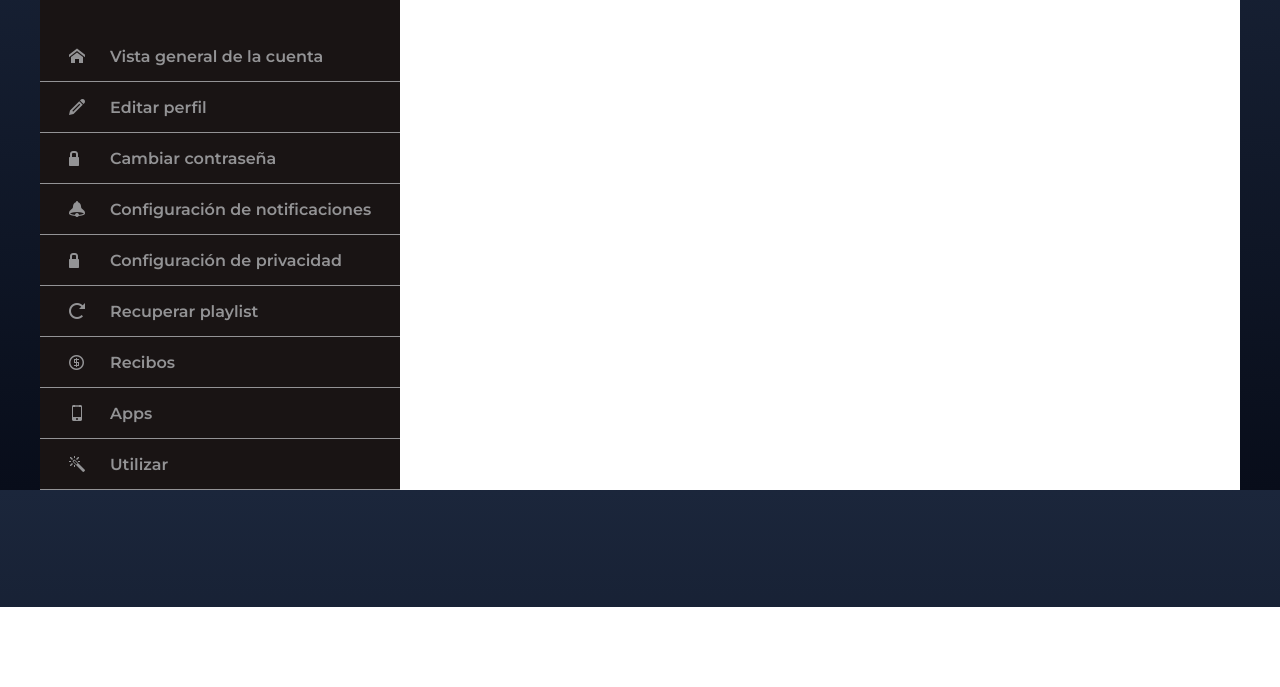
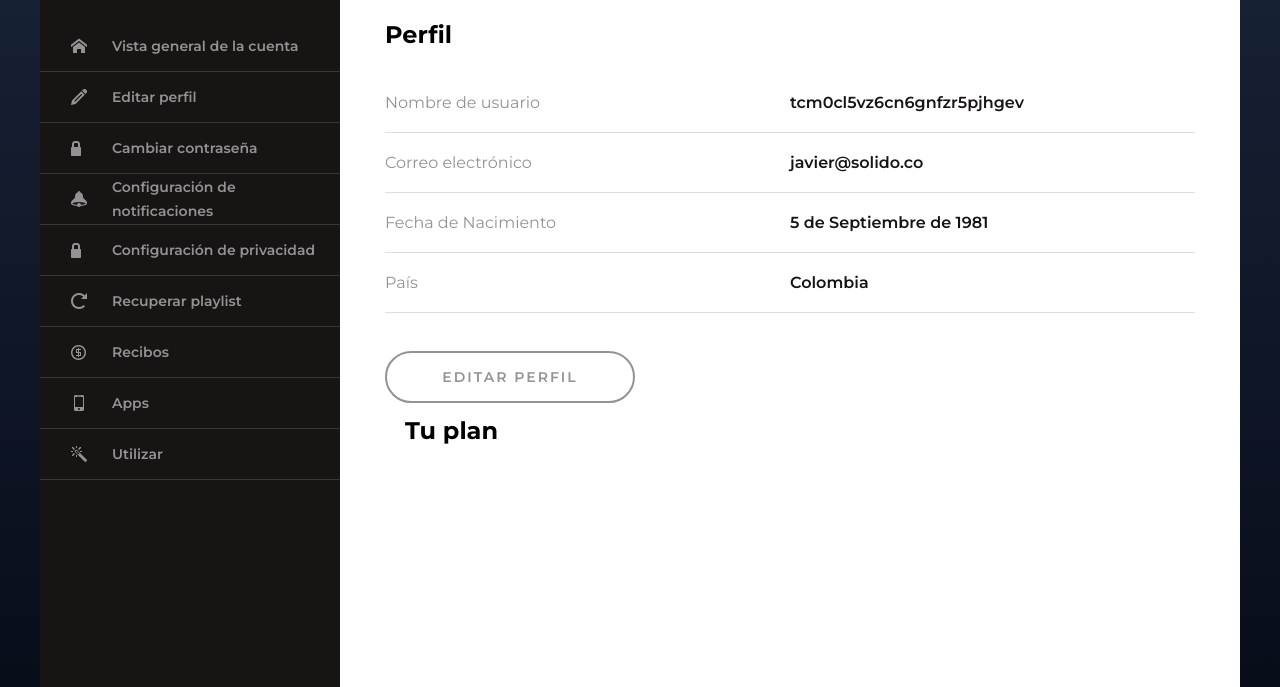
Before and after one commit to javandresmoreno/spotify-clone-account-page, a plain HTML site: page index.html in a window 1280 px wide. Shown: the part 193-880 px from the top of the page. Before the commit the page ends 800 px from the top, so only its background shows below. Drawn offline with Linux system fonts and the light colour scheme; files whose address does not match are found by name.

Commit message:
Add account description

```diff
--- a/assets/css/main.css
+++ b/assets/css/main.css
@@ -64,7 +64,7 @@ body {
 
 .account__container {
   display: grid;
-  grid-template-columns: 30% 70%;
+  grid-template-columns: 300px 900px;
   max-width: 1200px;
   margin: 0 auto;
 }
@@ -81,28 +81,30 @@ body {
 }
 
 .account__photo img {
-  height: 80px;
+  height: 70px;
   border-radius: 50%;
 }
 
 .account__blocks {
   display: flex;
-  border-bottom: 1px solid var(--color-passive);
+  border-bottom: 1px solid #363636;
 }
 
 .account__blocks--line {
-  border-right: 4px solid var(--color-black);
+  border-right: 6px solid var(--color-black);
 }
 
 .account__blocks--line:hover {
-  border-right: 4px solid var(--color-green);
+  border-right: 6px solid var(--color-green);
 }
 
 .account__blocks--item {
   display: flex;
   align-items: center;
   height: 50px;
+  font-size: 14px;
   font-weight: 600;
+  line-height: 24px;
   color: var(--color-passive);
 }
 
@@ -127,12 +129,83 @@ body {
 
 .account__description {
   display: grid;
-  grid-template-columns: 5% 40% 40% 5%;
+  grid-template-columns: 5% 45% 45% 5%;
   grid-template-rows: repeat(12, 1fr);
   background-color: white;
+  height: 100vh;
 }
 
 .account__description--title {
   grid-column: 2 / span 2;
+  align-self: center;
   font-size: 40px;
+  padding: 40px 0 40px 0;
+  letter-spacing: -1.5px;
 }
+
+.account__description--profile {
+  grid-column: 2 / span 1;
+  grid-row: 2;
+  align-self: center;
+}
+
+.account__description--profile h1 {
+  padding: 0px 0 20px 0;
+}
+
+.account__description--profile-item {
+  grid-column: 2 / span 1;
+  grid-row: 3 / span 3;
+}
+
+.account__description--profile-item ul li {
+  padding: 20px 0 20px 0;
+  list-style: none;
+  color: var(--color-passive);
+  border-bottom: 1px solid #dfdfdf;
+}
+
+.button__outline {
+  grid-column: 2 / span 1;
+  grid-row: 7 / span 1;
+  align-self: center;
+  width: 250px;
+  padding: 15px 0;
+  margin-top: 50px;
+  color: var(--color-passive);
+  border: 2px solid var(--color-passive);
+  border-radius: 30px;
+  text-decoration: none;
+  text-transform: uppercase;
+  font-size: 14px;
+  font-weight: 600;
+  letter-spacing: 2px;
+  text-align: center;
+  background-color: var(--color-white);
+}
+
+.button__outline:hover {
+  color: var(--color-black);
+  border: 2px solid var(--color-black);
+  transform: scale(1.05);
+}
+
+.account__description--profile-data {
+  grid-column: 3 / span 1;
+  grid-row: 3 / span 3;
+}
+
+.account__description--profile-data ul li {
+  padding: 20px 0 20px 0;
+  list-style: none;
+  color: var(--color-black);
+  border-bottom: 1px solid #dfdfdf;
+  font-weight: 600;
+}
+
+.account__description--plan {
+  grid-column: 2 / span 2;
+  grid-row: 8 / span 1;
+  align-self: center;
+  padding: 0 20px 0 20px;
+}
--- a/index.html
+++ b/index.html
@@ -115,7 +115,32 @@
 
       <!-- account description start  -->
       <section class="account__description">
-        <h1 class="account__description--title">Vista general de la cuenta</h1>
+        <h1 class="account__description--title">
+          Vista general de la cuenta
+        </h1>
+        <div class="account__description--profile">
+          <h1>Perfil</h1>
+        </div>
+        <div class="account__description--profile-item">
+          <ul>
+            <li>Nombre de usuario</li>
+            <li>Correo electrónico</li>
+            <li>Fecha de Nacimiento</li>
+            <li>País</li>
+          </ul>
+        </div>
+        <div class="account__description--profile-data">
+          <ul>
+            <li>tcm0cl5vz6cn6gnfzr5pjhgev</li>
+            <li>javier@solido.co</li>
+            <li>5 de Septiembre de 1981</li>
+            <li>Colombia</li>
+          </ul>
+        </div>
+        <a href="#" class="button__outline" type="submit"> Editar perfil</a>
+        <div class="account__description--plan">
+          <h1>Tu plan</h1>
+        </div>
       </section>
     </main>
     <!-- account description end  -->
```
